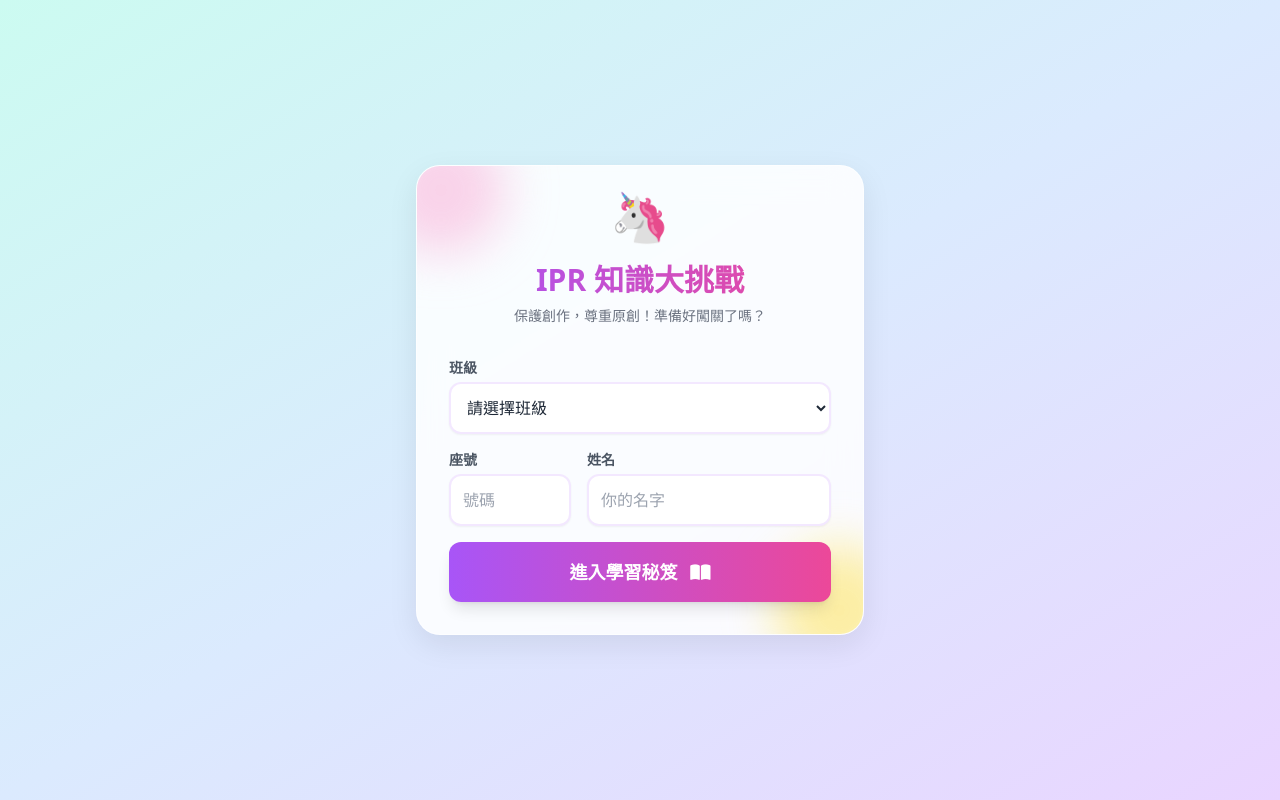
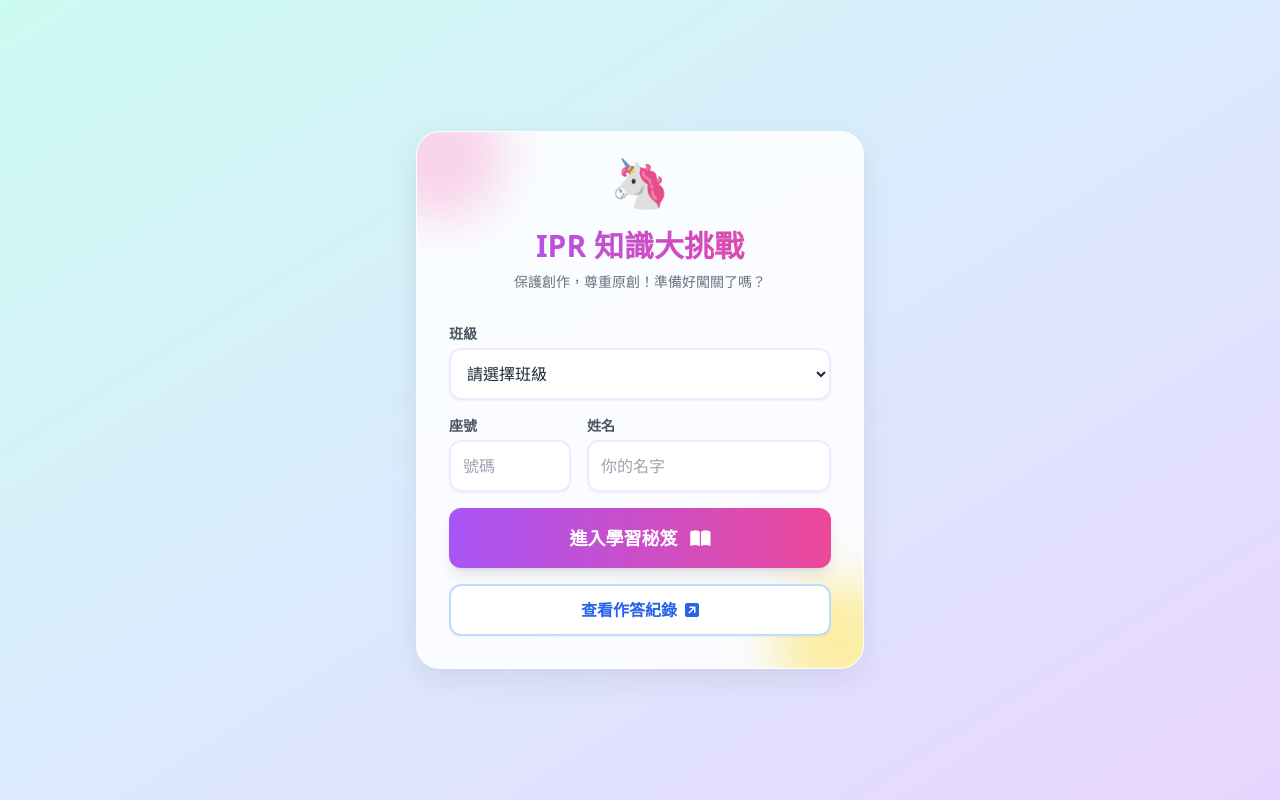
Before and after one commit to btosichen/2026IPR, a plain HTML site: page index.html in a window 1280 px wide. Drawn offline with nearby package versions, Linux system fonts and the light colour scheme.

Commit message:
Update index.html

```diff
--- a/index.html
+++ b/index.html
@@ -90,6 +90,11 @@
                     <button type="submit" class="w-full mt-6 bg-gradient-to-r from-purple-500 to-pink-500 hover:from-purple-600 hover:to-pink-600 text-white font-bold py-4 rounded-xl shadow-lg transform transition active:scale-95 text-lg">
                         進入學習秘笈 <i class="fa-solid fa-book-open ml-2"></i>
                     </button>
+
+                    <!-- 新增：首頁的作答紀錄連結 -->
+                    <a href="https://docs.google.com/spreadsheets/d/1GSyldeaqsJduxPoD4etq36EML_0JNje3rNCetOmWw9o/edit?usp=sharing" target="_blank" class="w-full mt-3 bg-white hover:bg-blue-50 text-blue-600 border-2 border-blue-200 font-bold py-3 rounded-xl transition shadow-sm active:scale-95 text-center flex items-center justify-center">
+                        查看作答紀錄 <i class="fa-solid fa-square-arrow-up-right ml-2"></i>
+                    </a>
                 </form>
             </div>
         </div>
```
